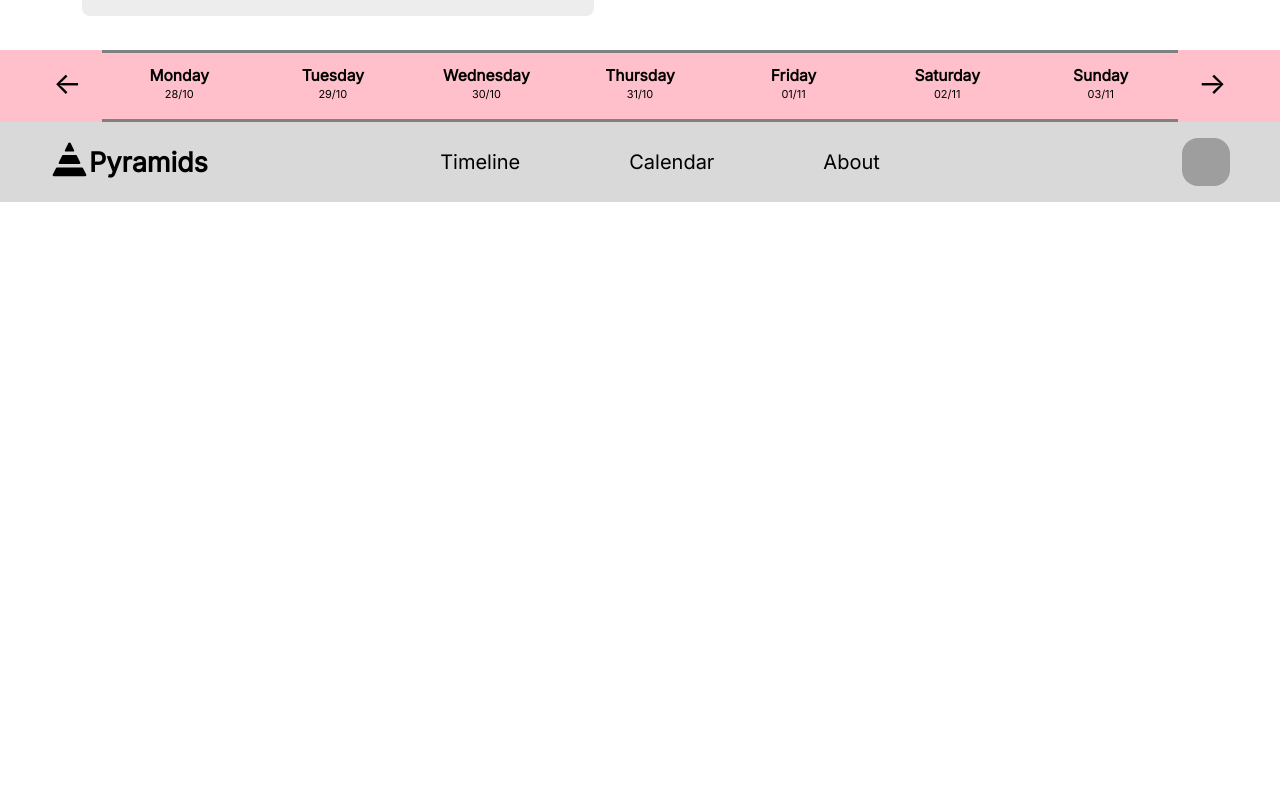
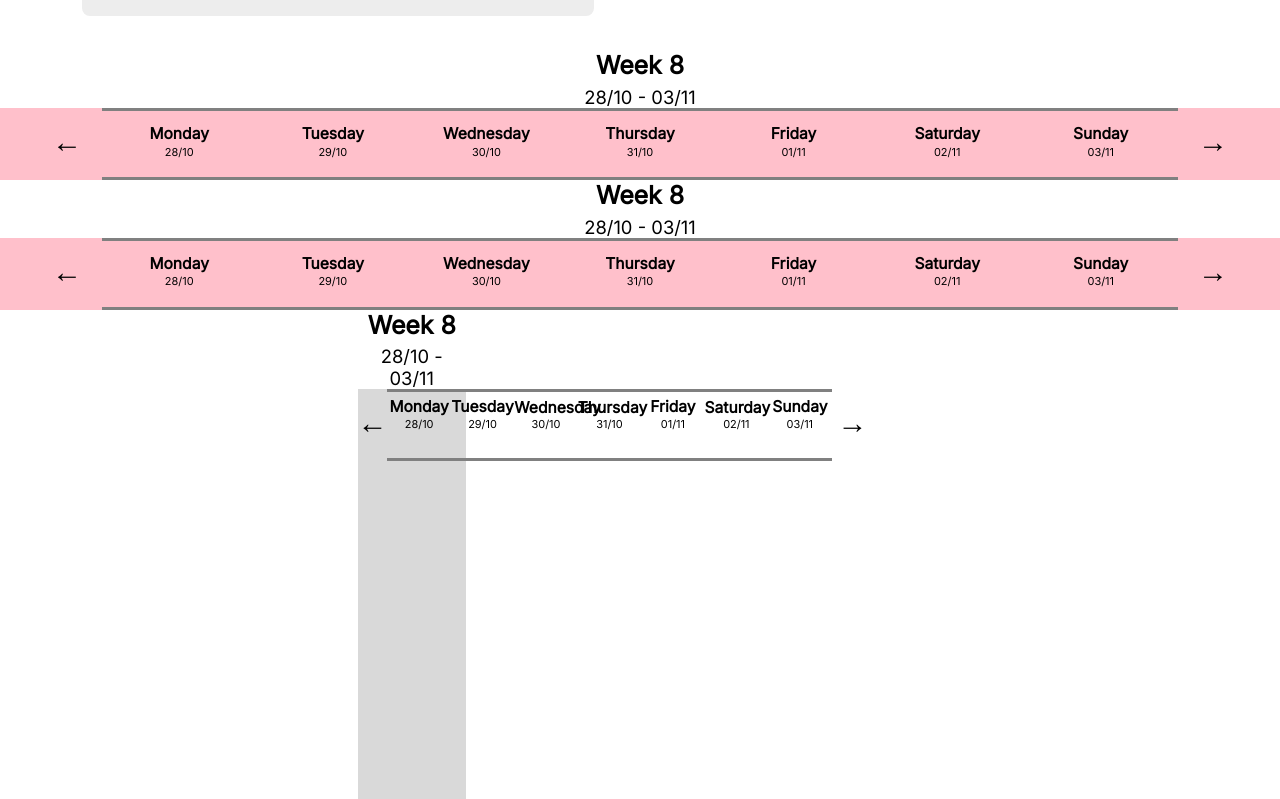
Before and after one commit to devsoc-unsw/trainee-fool-24t3, a React (Vite) app in the folder frontend/: page / in a window 1280 px wide. Shown: the part 1641-2440 px from the top of the page. Before the commit the page ends 1843 px from the top, so only its background shows below. Built offline with nearby package versions, Linux system fonts and the light colour scheme; grey boxes are pictures that could not be loaded.

Commit message:
adding unfinished mobile timeline page

```diff
--- a/frontend/src/App.tsx
+++ b/frontend/src/App.tsx
@@ -5,7 +5,7 @@ import bbq from "./assets/bbq.png";
 import NavBar from "./NavBar/NavBar";
 import Button, { ButtonOptions } from "./Button/Button";
 import CreateEvent from "./CreateEvent/CreateEvent";
-import Timeline from './timeline';
+import { TimelinePage, PCTimelinePage, MobileTimelinePageFrame } from './timeline';
 
 function App() {
   return (
@@ -33,7 +33,10 @@ function App() {
       <Button type={ButtonOptions.Bookmark}></Button>
       <Button type={ButtonOptions.String}>Log in</Button>
       <CreateEvent></CreateEvent>
-      <Timeline></Timeline>
+      <TimelinePage></TimelinePage>
+      <PCTimelinePage></PCTimelinePage>
+      <MobileTimelinePageFrame></MobileTimelinePageFrame>
+
       <NavBar profileImage="https://i.redd.it/white-pharaoh-in-school-textbook-v0-fgr8oliazlkd1.jpg?width=225&format=pjpg&auto=webp&s=04dc4c2c8a0170c4e161091673352cd966591475"></NavBar>
     </>
   );
--- a/frontend/src/timeline.module.css
+++ b/frontend/src/timeline.module.css
@@ -1,14 +1,47 @@
+@media screen and (max-width: 549px) {
     body {
+        padding: 0;
         margin: 0;
-    padding: 0;
+        font-family: 'Inter';
     }
 
-.container {
+    .arrowText1::after {
+        content: '↑';
+    }
+
+    .arrowText2::after {
+        content: '↓';
+    }
+
+    .weekdayText {
+        display: none;
+    }
+
+    .mobileTimelineContainer {
+        height: 100vh;
+        width: 19.2vw;
+    }
+
+}
+
+@media screen and (min-width: 570px) {
+    body {
+        padding: 0;
+        margin: 0;
+        font-family: 'Inter';
+    }
+
+    .timelinePageContainer {
         color: black;
         text-align: center;
     }
 
-.timelineBar {
+    .PCTimelineContainer {
+        color: black;
+        text-align: center;
+    }
+
+    .timelineBarContainer {
         z-index: 1;
         padding: 0;
         margin: 0;
@@ -34,14 +67,32 @@ body {
         line-height: 8.4vh;
     }
 
-.arrowTextLeft {
+    .weekdayInitial {
+        display: none;
+        padding: 0;
+        margin: 0;
+    }
+
+    .arrowText1::after {
+        content: '←';
+        padding: 0;
+        margin: 0;
+    }
+
+    .arrowText1 {
         padding: 0;
         margin: 0;
         margin-right: 20%;
         text-align: right;
     }
 
-.arrowTextRight {
+    .arrowText2::after {
+        content: '→';
+        padding: 0;
+        margin: 0;
+    }
+
+    .arrowText2 {
         padding: 0;
         margin: 0;
         margin-left: 20%;
@@ -68,3 +119,136 @@ body {
         margin-top: 1%;
         font-size: 1.37vh;
     }
+
+    .weekTitle {
+        font-size: 3.1vh;
+        margin: 0;
+        margin-bottom: 0.7vh;
+        padding: 0;
+        font-weight: 600;
+    }
+
+    .dateRange {
+        font-size: 2.3vh;
+        margin: 0;
+        padding: 0;
+        font-weight: 500;
+    }
+
+    .mobileTimelineFrameContainer {
+        width: 565px;
+        height: 1108px;
+        text-align: center;
+        margin: 0 auto;
+
+        .mobileTimelineContainer {
+            height: 100vh;
+            width: 19.2%;
+            text-align: center;
+            color: black;
+        }
+
+        .timelineTitle {
+            text-align: center;
+        }
+
+        .timelineBarContainer {
+            z-index: 1;
+            padding: 0;
+            margin: 0;
+            display: flex;
+            height: 100%;
+            align-content: center;
+            background-color: #D9D9D9;
+        }
+
+        .daysContainer {
+            width: 84vw;
+            height: 9vh;
+            border-top: 0.4vh solid gray;
+            border-bottom: 0.4vh solid gray;
+            display: flex;
+        }
+
+        .arrowContainer {
+            width: 8vw;
+            height: 9vh;
+            font-size: 2.34vw;
+            vertical-align: center;
+            line-height: 8.4vh;
+        }
+
+        .weekdayInitial {
+            display: none;
+            padding: 0;
+            margin: 0;
+        }
+
+        .arrowText1::after {
+            content: '←';
+            padding: 0;
+            margin: 0;
+        }
+
+        .arrowText1 {
+            padding: 0;
+            margin: 0;
+            margin-right: 20%;
+            text-align: right;
+        }
+
+        .arrowText2::after {
+            content: '→';
+            padding: 0;
+            margin: 0;
+        }
+
+        .arrowText2 {
+            padding: 0;
+            margin: 0;
+            margin-left: 20%;
+            text-align: left;
+        }
+
+        .dayContainerBox {
+            padding: 0;
+            margin: 0;
+            width: 14.3%;
+        }
+
+        .weekdayText {
+            padding: 0;
+            margin: 0;
+            margin-top: 8.5%;
+            font-weight: 600;
+            font-size: 1.95vh;
+        }
+
+        .dateText {
+            padding: 0;
+            margin: 0;
+            margin-top: 1%;
+            font-size: 1.37vh;
+        }
+
+        .weekTitle {
+            font-size: 3.1vh;
+            margin: 0;
+            margin-bottom: 0.7vh;
+            padding: 0;
+            font-weight: 600;
+        }
+
+        .dateRange {
+            font-size: 2.3vh;
+            margin: 0;
+            padding: 0;
+            font-weight: 500;
+        }
+
+
+
+
+    }
+
+}
--- a/frontend/src/timeline.tsx
+++ b/frontend/src/timeline.tsx
@@ -5,11 +5,18 @@ import {
   TimelineInfo
 } from '../../backend/src/interfaces';
 
+const dayMonthOption = { day: 'numeric', month: 'numeric' };
+const weekdayOption = { weekday: 'long' };
+
+const getDate = function (date: Date, options: { }): string {
+  return date.toLocaleDateString('en-GB', options);
+};
+
 const startDate = new Date(2024, 9, 28);
-const endDate = new Date(2024, 10, 1);
+const endDate = new Date(2024, 10, 3);
 const days = Array.from({ length: 7 }, (e, i) => {
 
-  e = 0; //straight up this line is just here to get rid of "value declared but not read" warning.
+  e = 50; //straight up this line is just here to get rid of "value declared but not read" warning.
   // it was bugging me
 
   const date: Date = new Date(startDate.valueOf());
@@ -33,7 +40,42 @@ function Day(dayProps: DayInfo) {
   );
 }
 
-function Timeline() {
+function TimelineTitle(TimelineTitleProps: TimelineInfo) {
+  const { startDate, endDate } = TimelineTitleProps;
+
+  return (
+    <div className={classes.timelineTitle}>
+      <p className={classes.weekTitle}>{'Week 8' /*I have no clue what to put here */}</p>
+      <p className={classes.dateRange}>{`${getDate(startDate, dayMonthOption)} - ${getDate(endDate, dayMonthOption)}`}</p>
+    </div>
+  );
+}
+
+function TimelineBar(TimelineProps: TimelineInfo) {
+
+  return (
+    <div className={classes.timelineBarContainer}>
+      <div className={classes.arrowContainer}><p className={classes.arrowText1}></p></div>
+      <div className={classes.daysContainer}>
+        { TimelineProps.days.map((day) => {
+          let weekdayString = getDate(day.date, weekdayOption);
+            return (
+
+            <div className={classes.dayContainerBox}>
+              <p className={classes.weekdayInitial}>{ weekdayString[0] }</p>
+              <p className={classes.weekdayText}>{ weekdayString }</p>
+              <p className={classes.dateText}>{ getDate(day.date, dayMonthOption) }</p>
+            </div>
+            );
+          })
+        }
+      </div>
+      <div className={classes.arrowContainer}><p className={classes.arrowText2}></p></div>
+    </div>
+  );
+}
+
+function TimelinePage() {
 
   const currentTimeline: TimelineInfo = {
     startDate,
@@ -42,28 +84,68 @@ function Timeline() {
   };
 
   // Replace object above with function to retrieve timeline.
-  const getDate = function (day: DayInfo, options: { }): string {
-    return day.date.toLocaleDateString('en-GB', options);
-  }
+
   return (
-    <div className={classes.container}>
-      {
-        currentTimeline.days.map((day: DayInfo) => Day(day))
-      }
-     <div className={classes.timelineBar}>
-       <div className={classes.arrowContainer}><p className={classes.arrowTextLeft}>&larr;</p></div>
-       <div className={classes.daysContainer}>
-       {currentTimeline.days.map((day) => (
-        <div className={classes.dayContainerBox}>
-          <p className={classes.weekdayText}>{ getDate(day, { weekday: 'long' }) }</p>
-          <p className={classes.dateText}>{ getDate(day, { day: 'numeric', month: 'numeric' }) }</p>
-        </div>
-       ))}
-       </div>
-       <div className={classes.arrowContainer}><p className={classes.arrowTextRight}>&rarr;</p></div>
-     </div>
-   </div>
+    <div className={classes.timelinePageContainer}>
+      { TimelineTitle(currentTimeline) }
+
+      { currentTimeline.days.map((day: DayInfo) => Day(day)) }
+
+      { TimelineBar(currentTimeline) }
+    </div>
   );
 }
 
-export default Timeline;
+
+function PCTimelinePage() {
+
+  const currentTimeline: TimelineInfo = {
+    startDate,
+    endDate,
+    days
+  };
+
+  // Replace object above with function to retrieve timeline.
+
+  return (
+    <div className={classes.PCTimelineContainer}>
+      { TimelineTitle(currentTimeline) }
+
+      { currentTimeline.days.map((day: DayInfo) => Day(day)) }
+
+      { TimelineBar(currentTimeline) }
+    </div>
+  );
+}
+
+function MobileTimelinePage() {
+
+  const currentTimeline: TimelineInfo = {
+    startDate,
+    endDate,
+    days
+  };
+
+  // Replace object above with function to retrieve timeline.
+
+  return (
+    <div className={classes.mobileTimelineContainer}>
+      { TimelineTitle(currentTimeline) }
+
+      { currentTimeline.days.map((day: DayInfo) => Day(day)) }
+
+      { TimelineBar(currentTimeline) }
+    </div>
+  );
+}
+
+function MobileTimelinePageFrame() {
+
+  return (
+    <div className={classes.mobileTimelineFrameContainer}>
+      { MobileTimelinePage() }
+    </div>
+  );
+}
+
+export { TimelinePage, PCTimelinePage, MobileTimelinePage, MobileTimelinePageFrame };
```
Lines whose indentation alone changed are shown as unchanged.
